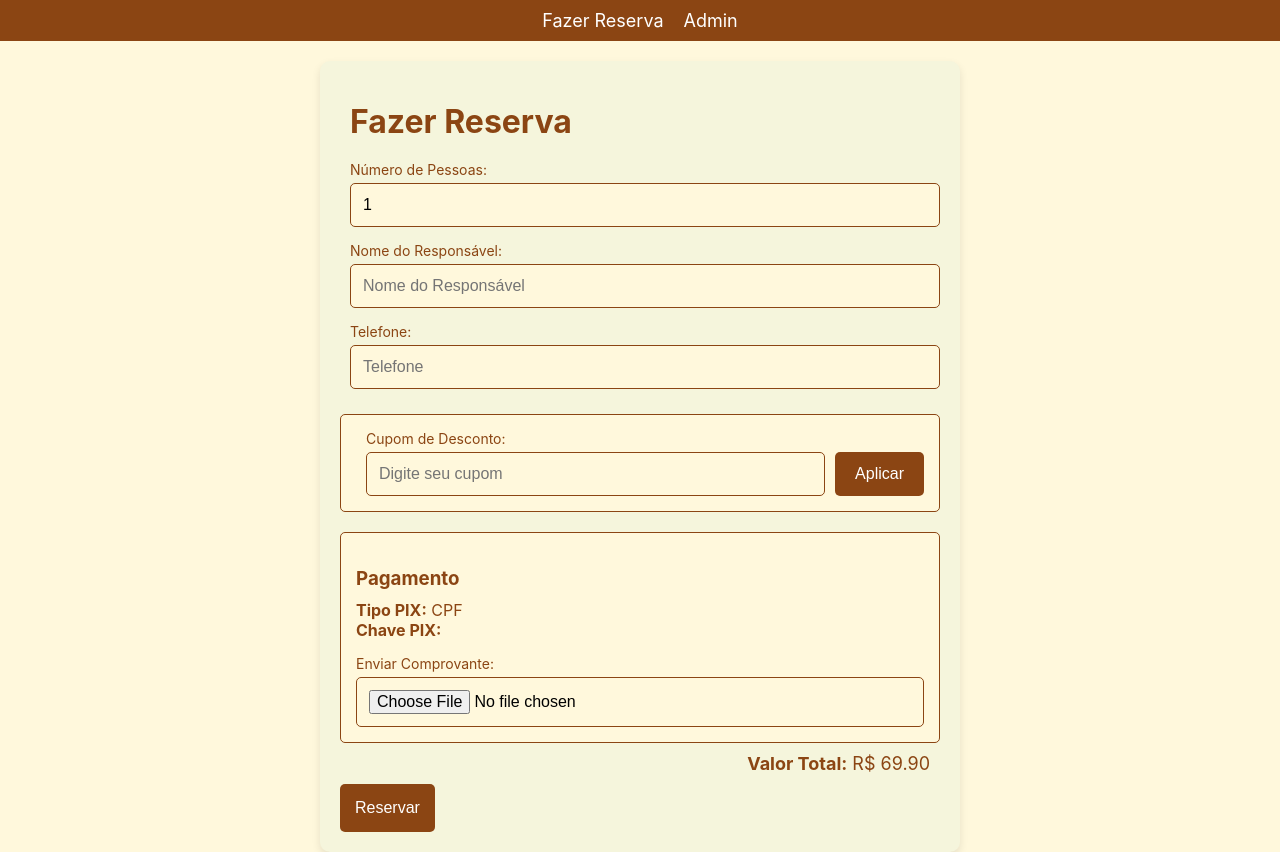
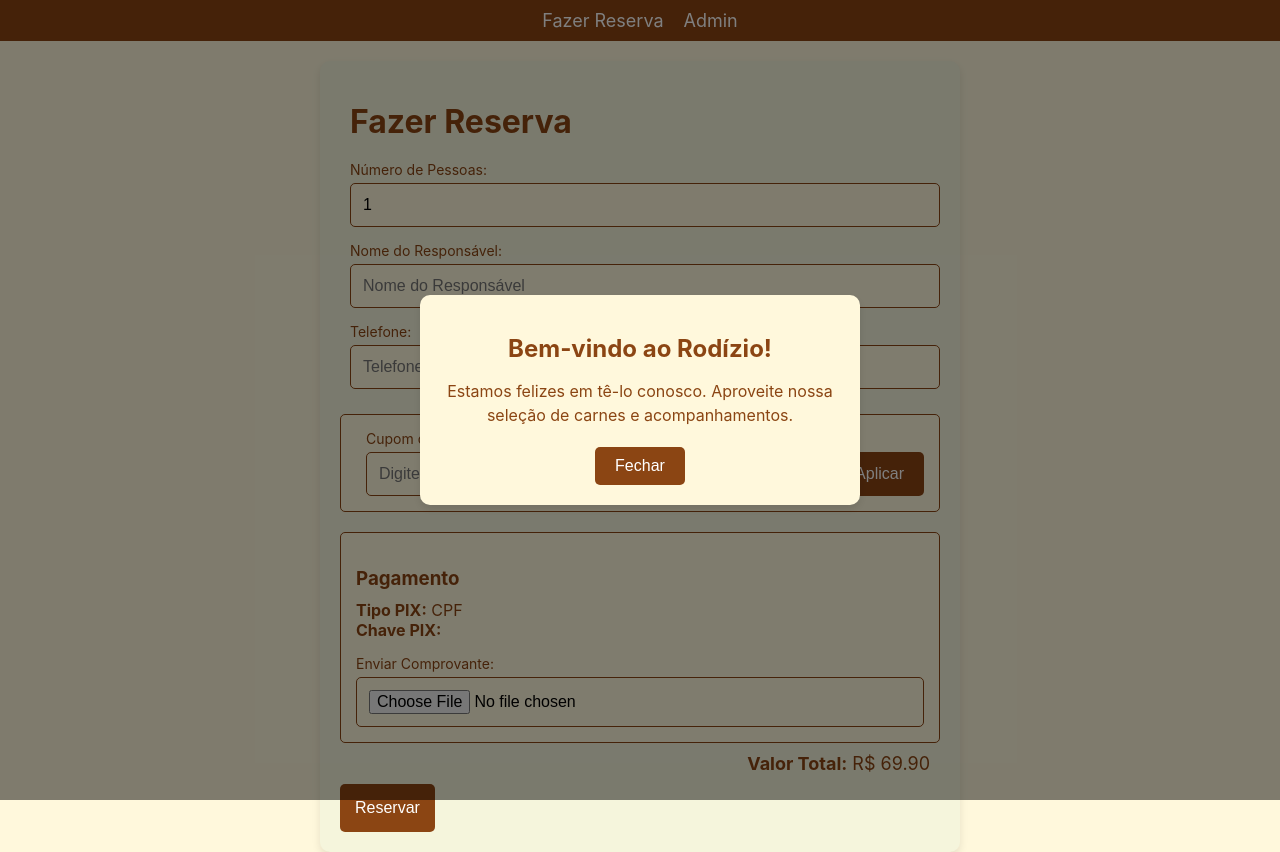
Before and after one commit to lucasgod464/reserva1.0, a React (Vite) app: page / in a window 1280 px wide. Built offline with nearby package versions, Linux system fonts and the light colour scheme; no server answers; the database is empty.

Commit message:
Initial commit from your app

```diff
--- a/src/Admin.jsx
+++ b/src/Admin.jsx
@@ -20,6 +20,8 @@ const Admin = () => {
   const [notification, setNotification] = useState(null);
   const [filtroCupom, setFiltroCupom] = useState('');
   const [termoBusca, setTermoBusca] = useState('');
+  const [tituloPopup, setTituloPopup] = useState('Bem-vindo ao Rodízio!');
+  const [descricaoPopup, setDescricaoPopup] = useState('Estamos felizes em tê-lo conosco. Aproveite nossa seleção de carnes e acompanhamentos.');
 
   const showNotification = (message, type) => {
     setNotification({ message, type });
@@ -52,6 +54,8 @@ const Admin = () => {
       setChavePix(data.chave_pix);
       setTipoChavePix(data.tipo_chave_pix || 'cpf');
       setCupons(data.cupons || []);
+      setTituloPopup(data.titulo_popup || 'Bem-vindo ao Rodízio!');
+      setDescricaoPopup(data.descricao_popup || 'Estamos felizes em tê-lo conosco. Aproveite nossa seleção de carnes e acompanhamentos.');
     }
   };
 
@@ -135,7 +139,9 @@ const Admin = () => {
         crianca: precoCrianca,
         chave_pix: chavePix,
         tipo_chave_pix: tipoChavePix,
-        cupons: cupons
+        cupons: cupons,
+        titulo_popup: tituloPopup,
+        descricao_popup: descricaoPopup
       });
 
     if (!error) {
@@ -186,13 +192,15 @@ const Admin = () => {
         tipoChavePix={tipoChavePix}
         cupons={cupons}
         novoCupom={novoCupom}
+        tituloPopup={tituloPopup}
+        descricaoPopup={descricaoPopup}
         setPrecoAdulto={setPrecoAdulto}
         setPrecoCrianca={setPrecoCrianca}
         setChavePix={setChavePix}
         setTipoChavePix={setTipoChavePix}
         setNovoCupom={setNovoCupom}
-        adicionarCupom={adicionarCupom}
-        removerCupom={removerCupom}
+        setTituloPopup={setTituloPopup}
+        setDescricaoPopup={setDescricaoPopup}
         salvarConfiguracoes={salvarConfiguracoes}
       />
 
--- a/src/Reserva.jsx
+++ b/src/Reserva.jsx
@@ -4,6 +4,7 @@ import ReservaForm from './components/ReservaForm';
 import PagamentoSection from './components/PagamentoSection';
 import PixPopup from './components/PixPopup';
 import Notification from './components/Notification';
+import WelcomePopup from './components/WelcomePopup';
 
 const Reserva = () => {
   const [pessoas, setPessoas] = useState(1);
@@ -20,6 +21,7 @@ const Reserva = () => {
   const [tipo_chavepix, setTipoChavepix] = useState('cpf');
   const [cuponsDisponiveis, setCuponsDisponiveis] = useState([]);
   const [notification, setNotification] = useState(null);
+  const [showWelcomePopup, setShowWelcomePopup] = useState(true);
 
   const showNotification = (message, type) => {
     setNotification({ message, type });
@@ -153,6 +155,8 @@ const Reserva = () => {
   return (
     <div style={styles.container}>
       {notification && <Notification message={notification.message} type={notification.type} />}
+      {showWelcomePopup && <WelcomePopup onClose={() => setShowWelcomePopup(false)} />}
+
       <h1 style={styles.title}>Fazer Reserva</h1>
 
       <ReservaForm
--- a/src/components/ConfiguracaoForm.jsx
+++ b/src/components/ConfiguracaoForm.jsx
@@ -7,13 +7,15 @@ const ConfiguracaoForm = ({
   tipoChavePix,
   cupons,
   novoCupom,
+  tituloPopup,
+  descricaoPopup,
   setPrecoAdulto,
   setPrecoCrianca,
   setChavePix,
   setTipoChavePix,
   setNovoCupom,
-  adicionarCupom,
-  removerCupom,
+  setTituloPopup,
+  setDescricaoPopup,
   salvarConfiguracoes
 }) => {
   const handleNomeCupomChange = (e) => {
@@ -25,6 +27,18 @@ const ConfiguracaoForm = ({
   };
 
   const isCupomValido = novoCupom.nome && novoCupom.desconto > 0;
+
+  const adicionarCupom = () => {
+    if (novoCupom.nome && novoCupom.desconto > 0) {
+      setCupons([...cupons, novoCupom]);
+      setNovoCupom({ nome: '', desconto: 0 });
+    }
+  };
+
+  const removerCupom = (index) => {
+    const novosCupons = cupons.filter((_, i) => i !== index);
+    setCupons(novosCupons);
+  };
 
   return (
     <div style={styles.configuracaoContainer}>
@@ -72,6 +86,24 @@ const ConfiguracaoForm = ({
             onChange={(e) => setChavePix(e.target.value)}
           />
         </div>
+      </div>
+
+      {/* Seção de Popup */}
+      <div style={styles.section}>
+        <h3 style={styles.sectionTitle}>Mensagem de Boas-Vindas</h3>
+        <InputField
+          label="Título do Popup:"
+          type="text"
+          value={tituloPopup}
+          onChange={(e) => setTituloPopup(e.target.value)}
+        />
+        <InputField
+          label="Descrição do Popup:"
+          type="text"
+          value={descricaoPopup}
+          onChange={(e) => setDescricaoPopup(e.target.value)}
+          textarea
+        />
       </div>
 
       {/* Seção de Cupons */}
@@ -134,10 +166,18 @@ const ConfiguracaoForm = ({
 };
 
 // Componente reutilizável para campos de entrada
-const InputField = ({ label, type, value, onChange, placeholder, step, min, max, withPercentSymbol }) => (
+const InputField = ({ label, type, value, onChange, placeholder, step, min, max, withPercentSymbol, textarea }) => (
   <div style={styles.inputGroup}>
     <label style={styles.label}>{label}</label>
     <div style={styles.inputContainer}>
+      {textarea ? (
+        <textarea
+          style={{ ...styles.input, height: '100px' }}
+          value={value}
+          onChange={onChange}
+          placeholder={placeholder}
+        />
+      ) : (
         <input
           style={styles.input}
           type={type}
@@ -148,6 +188,7 @@ const InputField = ({ label, type, value, onChange, placeholder, step, min, max,
           min={min}
           max={max}
         />
+      )}
       {withPercentSymbol && <span style={styles.percentSymbol}>%</span>}
     </div>
   </div>
--- /dev/null
+++ b/src/components/WelcomePopup.jsx
@@ -0,0 +1,66 @@
+import React from 'react';
+
+const WelcomePopup = ({ onClose }) => {
+  return (
+    <div style={styles.overlay}>
+      <div style={styles.popup}>
+        <h2 style={styles.title}>Bem-vindo ao Rodízio!</h2>
+        <p style={styles.description}>
+          Estamos felizes em tê-lo conosco. Aproveite nossa seleção de carnes e acompanhamentos.
+        </p>
+        <button
+          style={styles.button}
+          onClick={onClose}
+        >
+          Fechar
+        </button>
+      </div>
+    </div>
+  );
+};
+
+const styles = {
+  overlay: {
+    position: 'fixed',
+    top: 0,
+    left: 0,
+    right: 0,
+    bottom: 0,
+    backgroundColor: 'rgba(0, 0, 0, 0.5)',
+    display: 'flex',
+    justifyContent: 'center',
+    alignItems: 'center',
+    zIndex: 1000
+  },
+  popup: {
+    backgroundColor: '#FFF8DC',
+    padding: '20px',
+    borderRadius: '10px',
+    boxShadow: '0 4px 8px rgba(0, 0, 0, 0.1)',
+    maxWidth: '400px',
+    textAlign: 'center'
+  },
+  title: {
+    color: '#8B4513',
+    marginBottom: '15px'
+  },
+  description: {
+    color: '#8B4513',
+    marginBottom: '20px',
+    lineHeight: '1.5'
+  },
+  button: {
+    padding: '10px 20px',
+    fontSize: '16px',
+    backgroundColor: '#8B4513',
+    color: 'white',
+    border: 'none',
+    borderRadius: '5px',
+    cursor: 'pointer',
+    '&:hover': {
+      backgroundColor: '#A0522D'
+    }
+  }
+};
+
+export default WelcomePopup;
```
Lines whose indentation alone changed are shown as unchanged.
